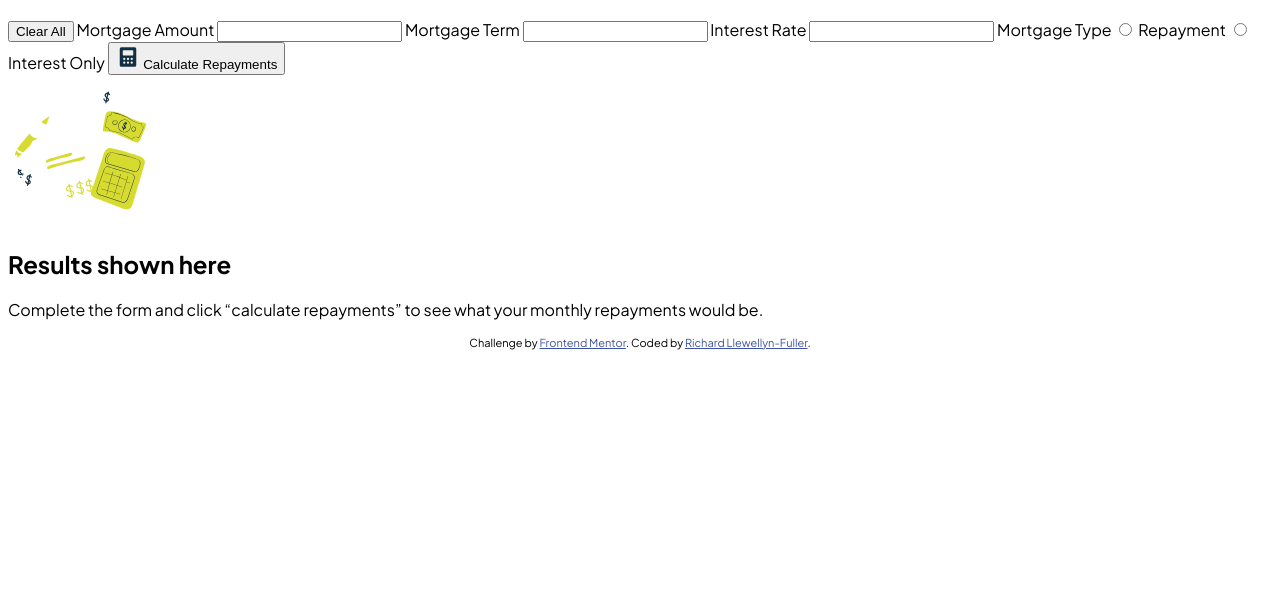
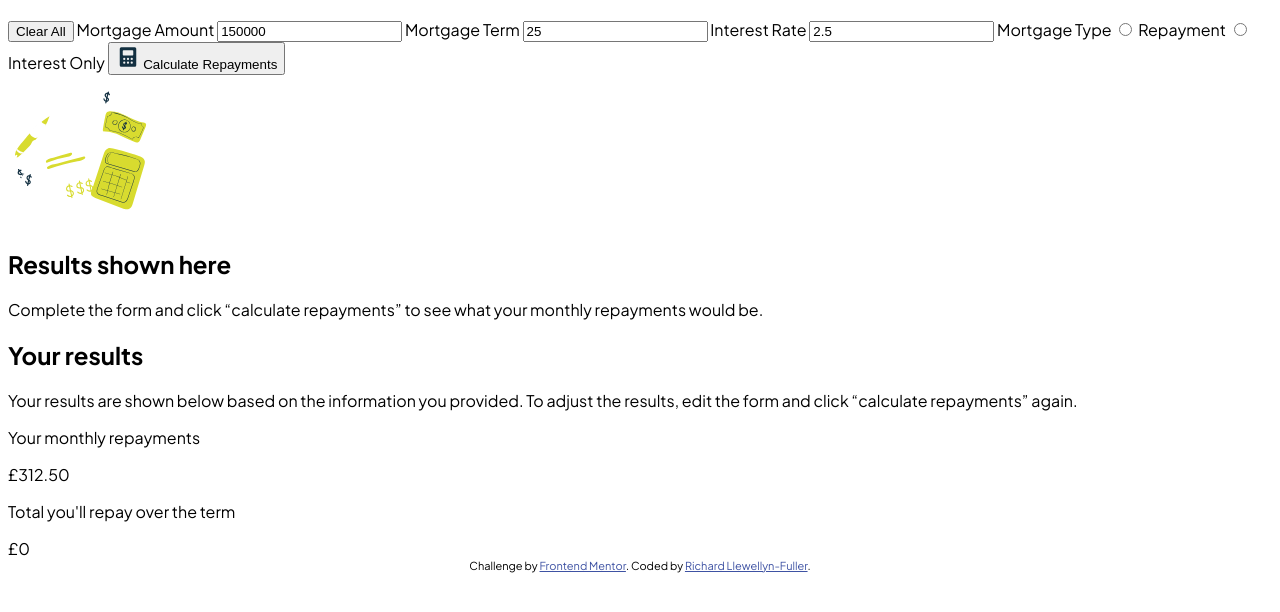
Before and after one commit to RichLlew182/mortgage-calculator, a plain HTML site: page index.html in a window 1280 px wide. Both pictures are taken after a click on the button "Calculate Repayments". Shown: the part 64-676 px from the top of the page. Drawn offline with Linux system fonts and the light colour scheme.

Commit message:
adjusted the formula for calculating the monthly amount based on answers from google, and am now outputting the values into the dom

```diff
--- a/index.html
+++ b/index.html
@@ -35,19 +35,19 @@
         Mortgage Amount
 
       </label>
-      <input type="number" name="mortgage-amount" id="mortgageAmount">
+      <input type="number" name="mortgage-amount" id="mortgageAmount" value="150000">
 
       <label for="mortgageTerm">Mortgage Term</label>
-      <input type="number" name="mortgage-term" id="mortgageTerm">
+      <input type="number" name="mortgage-term" id="mortgageTerm" value="25">
 
       <label for="interestRate">Interest Rate</label>
-      <input type="number" name="interest-rate" id="interestRate">
+      <input type="number" name="interest-rate" id="interestRate" value="2.5">
 
       <label for="mortgage-type">Mortgage Type</label>
       <input type="radio" id="repayment" name="mortgage-type" value="Repayment">
       <label for="repayment">Repayment</label>
       <input type="radio" id="interestOnly" name="mortgage-type" value="Interest Only">
-      <label for="repaymentOnly">Interest Only</label>
+      <label for="interestOnly">Interest Only</label>
 
 
       <button id="calculateRepaymentsBtn" class="btn" type="submit"><img src="./assets/images/icon-calculator.svg"
@@ -58,7 +58,7 @@
     <div class="">
       <!-- Empty results start -->
 
-      <img src="./assets/images/illustration-empty.svg" height="150" width="150">
+      <img src="./assets/images/illustration-empty.svg" height="150" width="150" alt="Mortgage Calculator">
 
       <div class="results-empty">
         <h2>Results shown here</h2>
--- a/script.js
+++ b/script.js
@@ -3,11 +3,8 @@ const mortgageCalculatorForm = document.querySelector('#mortgageCalculatorForm')
 mortgageCalculatorForm.addEventListener('submit', function (e) {
 
     e.preventDefault();
-    console.log(e);
 
     const formData = new FormData(e.target);
-
-    console.log(formData)
 
     const mortgageAmount = formData.get('mortgage-amount')
     const mortgageTerm = formData.get('mortgage-term')
@@ -25,18 +22,30 @@ mortgageCalculatorForm.addEventListener('submit', function (e) {
 
 function calculateRepayments(mortgageAmount, mortgageTerm, interestRate, mortgageType) {
 
-    const interestRateDecimal = interestRate / 100;
-    console.log('Interest Rate Decimal: ' + interestRateDecimal)
-
     const payments = mortgageTerm * 12;
-    const monthlyPayment = (mortgageAmount / payments).toFixed(2);
-    const monthlyInterest = ((mortgageAmount * interestRateDecimal) / 12).toFixed(2);
-    const capitalRepayment = monthlyPayment; + monthlyInterest;;
+    const monthlyInterest = interestRate / 100 / 12;
+    const interestOnly = mortgageAmount * monthlyInterest;
+    const capitalRepayment = mortgageAmount * monthlyInterest * Math.pow(1 + monthlyInterest, payments) / (Math.pow(1 + monthlyInterest, payments) - 1)
 
     console.log({ capitalRepayment });
     console.log({ monthlyInterest })
+    console.log({ interestOnly })
+    console.log(capitalRepayment + monthlyInterest)
 
+    if (mortgageType === 'Repayment') {
+        updateForm(capitalRepayment.toFixed(2))
+    }
+    else {
+        updateForm(interestOnly.toFixed(2))
+    }
 
+}
+
+function updateForm(value) {
+
+    const repaymentDiv = document.querySelector('.repayment-amount');
+
+    repaymentDiv.innerHTML = '£' + value
 
 }
 
--- a/style.css
+++ b/style.css
@@ -9,6 +9,6 @@ body {
 
 }
 
-.results-completed {
+/* .results-completed {
     display: none
-}
+} */
```
